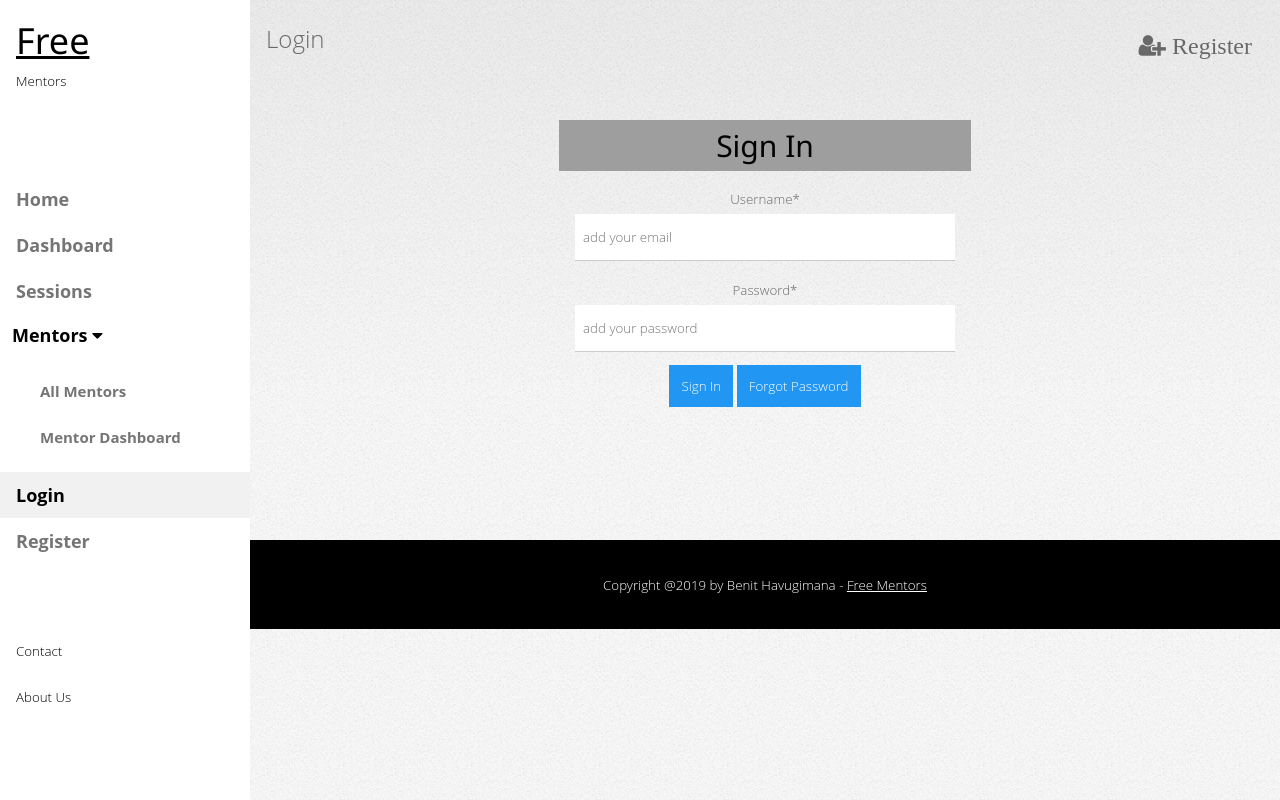
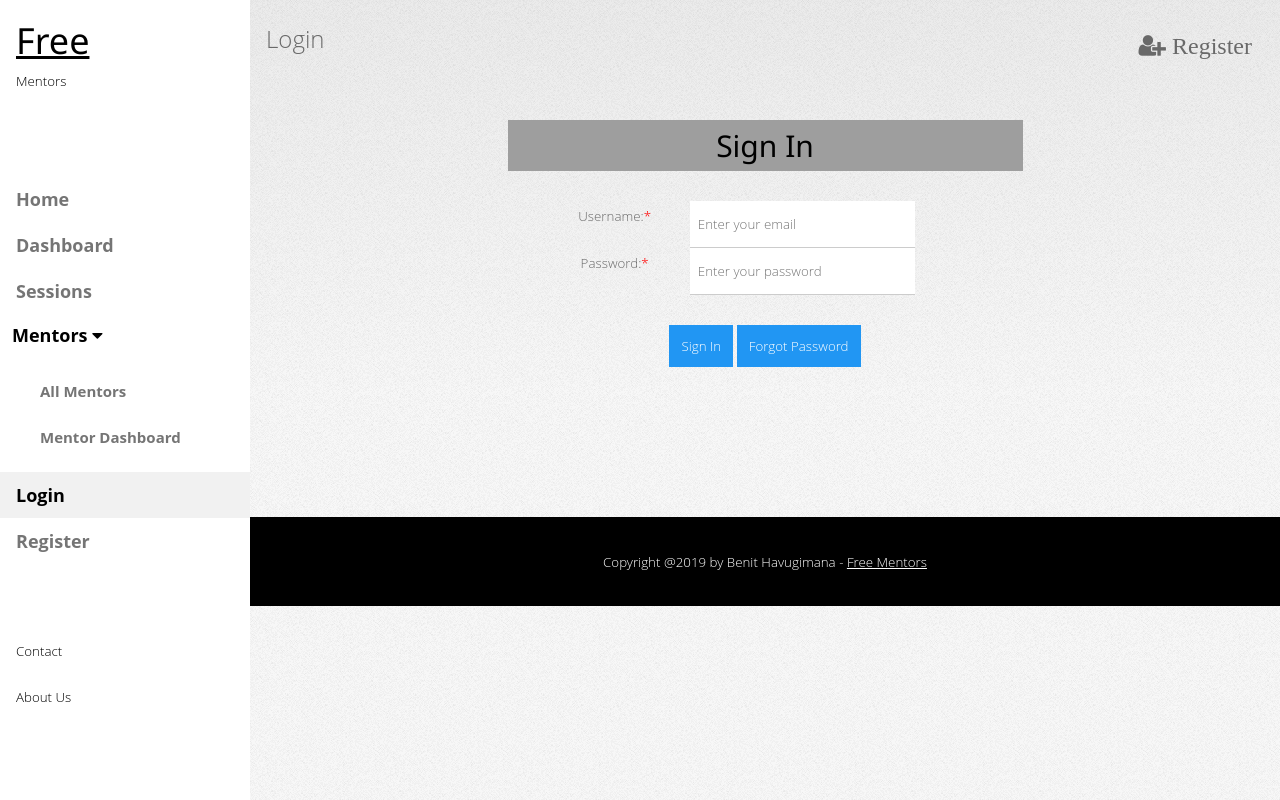
Before and after one commit to Jajabenit250/Free-Mentors, a website: page UI/login.html in a window 1280 px wide. Drawn offline with Linux system fonts and the light colour scheme; files whose address does not match are found by name.

Commit message:
final changes on Login

```diff
--- a/UI/login.html
+++ b/UI/login.html
@@ -68,26 +68,38 @@
     </header>
     <center>
       <br>
-      <div style="width: 40%">
+      <div style="width: 50%">
         <div class="fmentors-container fmentors-grey">
           <h2>Sign In</h2>
         </div>
+        <br>
+        <form class="fmentors-container">
+          <div class="fmentors-row fmentors-container">
+            <div class="fmentors-col s4">
+              <label>Username:</label><span style="color: red">*</span>
+            </div>
+            <div class="fmentors-col s6">
+              <input class="fmentors-input" type="email" required placeholder="Enter your email">
+            </div>
+          </div>
+          <div class="fmentors-row fmentors-container">
+            <div class="fmentors-col s4">
+              <label>Password:</label><span style="color: red">*</span>
+            </div>
+            <div class="fmentors-col s6">
+              <input class="fmentors-input" type="password" required placeholder="Enter your password">
+            </div>
+          </div>
+          <br>
 
-        <form class="fmentors-container">
-          <p>
-            <label>Username</label><span class="fmentors-text-red">*</span>
-            <input class="fmentors-input" type="email" required placeholder="add your email"></p>
-          <p>
-            <label>Password</label><span class="fmentors-text-red">*</span>
-            <input class="fmentors-input" type="password" required placeholder="add your password"></p>
-          <p>
-            <button class="fmentors-btn fmentors-blue">Sign In</button> <button
-              class="fmentors-btn fmentors-blue">Forgot Password</button></p>
+              <button class="fmentors-btn fmentors-blue">Sign In</button>
+              <button class="fmentors-btn fmentors-blue">Forgot Password</button>
         </form>
       </div>
     </center>
 
 
+    <br>
     <br>
     <br>
     <br>
```
